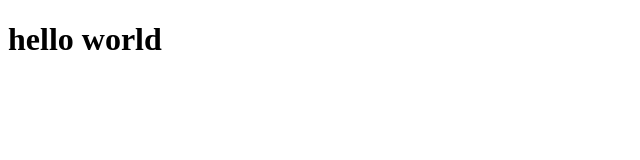
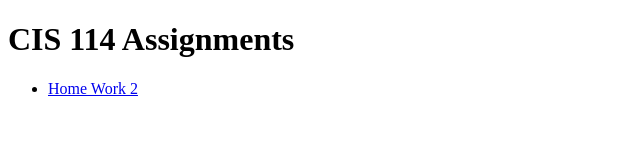
Before and after one commit to theoHayali/theoHayali.github.io, a plain HTML site: page index.html in a window 1280 px wide. Shown: the whole page, without its empty margins (0-640 px from the left). Drawn offline with Linux system fonts and the light colour scheme.

Commit message:
Add files via upload

```diff
--- a/index.html
+++ b/index.html
@@ -2,11 +2,20 @@
 <html lang="en">
 <head>
     <meta charset="UTF-8">
+    <meta name="description" content="Author: Theodore Hayali, College of San Mateo Javascript Class, 2024">
+    <link rel="stylesheet" href="main.css">
     <meta name="viewport" content="width=device-width, initial-scale=1.0">
-    <title>Document</title>
+    <title>JavaScript Course</title>
 </head>
 <body>
-    <h1>hello world</h1>
+    <h1 class="title">CIS 114 Assignments</h1>
+    <div class="container">
+
+    <ul>
+        <li class="button"><a href="hw2.html">Home Work 2</a></li>
+    </ul>
+
+    </div>
 
 </body>
 </html>
```
